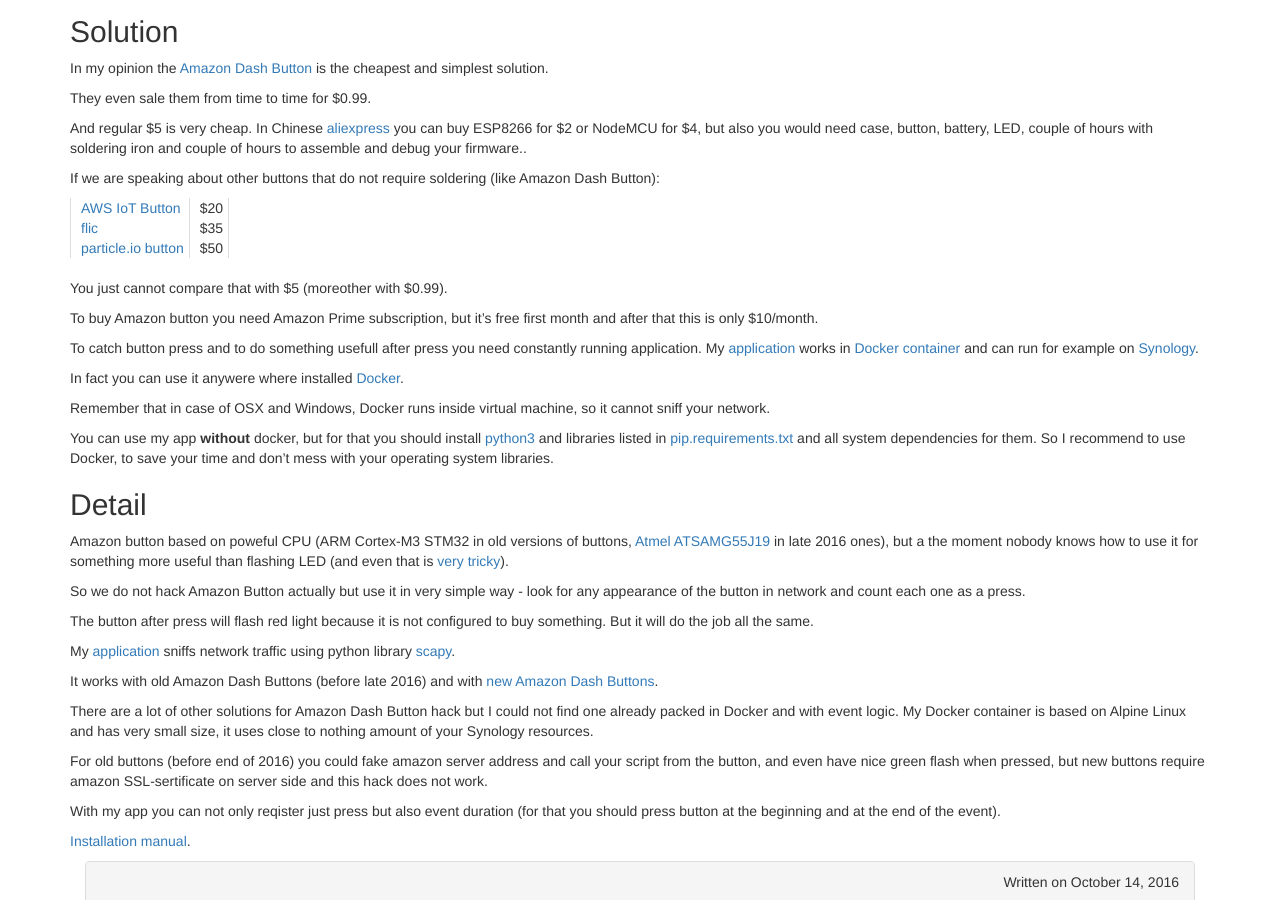
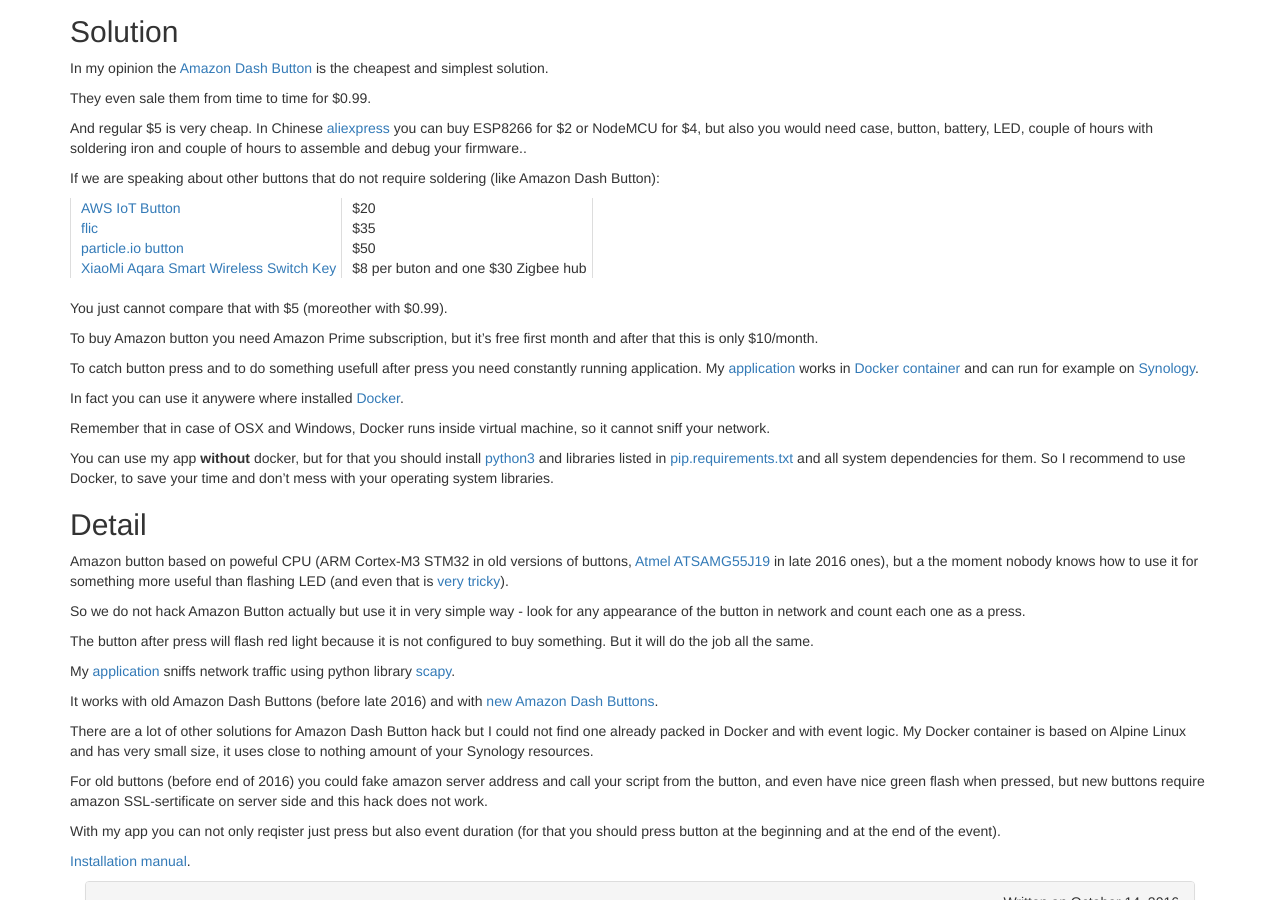
Before and after one commit to andgineer/sorokin.engineer, a Jekyll site: the page built from posts/en/_posts/2016-10-14-amazon_dash_button_hack.md, in a window 1280 px wide and 900 px high, scrolled down 687 px. Built offline with Jekyll 4.4.1, drawn with Linux system fonts in a browser that asks for light colours; nearby versions of some CDN libraries.

Commit message:
Xiaomi zigbee key as amazon dash button competitor

```diff
--- a/posts/en/_posts/2016-10-14-amazon_dash_button_hack.md
+++ b/posts/en/_posts/2016-10-14-amazon_dash_button_hack.md
@@ -43,6 +43,7 @@
 | [AWS IoT Button](https://aws.amazon.com/iotbutton/) | $20 |
 | [flic](https://flic.io/store/) | $35 |
 | [particle.io button](https://store.particle.io/#internet-button) | $50 |
+| [XiaoMi Aqara Smart Wireless Switch Key](https://www.aliexpress.com/wholesale?catId=0&initiative_id=SB_20180105060003&SearchText=XiaoMi+Aqara+Smart+Wireless+Switch+Key) | $8 per buton and one $30 Zigbee hub |
 {:.unstripedtable}
 
 <br>
```
Also changed, not shown: posts/ru/_posts/2016-10-14-amazon_dash_button_hack.md (+1 -0 lines).
